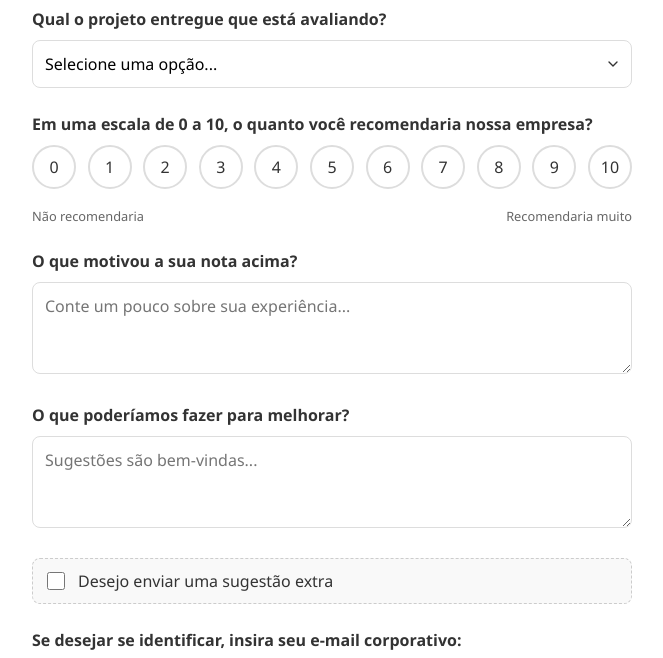
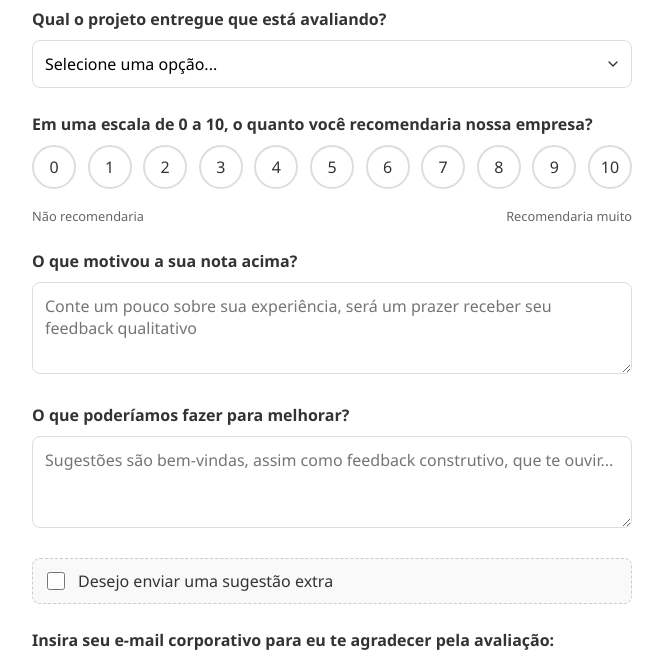
Before and after one commit to GaelAleixo/NPS, a plain HTML site: page index.html in a window 1280 px wide. Shown: the part 135-793 px from the top of the page, without its empty margins (308-971 px from the left). Drawn offline with Linux system fonts and the light colour scheme.

Commit message:
Update index.html

```diff
--- a/index.html
+++ b/index.html
@@ -81,12 +81,12 @@
 
             <div class="form-group">
                 <label for="motivo">O que motivou a sua nota acima?</label>
-                <textarea id="motivo" name="motivo" rows="3" placeholder="Conte um pouco sobre sua experiência..."></textarea>
+                <textarea id="motivo" name="motivo" rows="3" placeholder="Conte um pouco sobre sua experiência, será um prazer receber seu feedback qualitativo"></textarea>
             </div>
 
             <div class="form-group">
                 <label for="melhoria">O que poderíamos fazer para melhorar?</label>
-                <textarea id="melhoria" name="melhoria" rows="3" placeholder="Sugestões são bem-vindas..."></textarea>
+                <textarea id="melhoria" name="melhoria" rows="3" placeholder="Sugestões são bem-vindas, assim como feedback construtivo, que te ouvir..."></textarea>
             </div>
 
             <div class="form-group">
@@ -102,9 +102,8 @@
             </div>
 
             <div class="form-group">
-                <label for="email">Se desejar se identificar, insira seu e-mail corporativo:</label>
+                <label for="email">Insira seu e-mail corporativo para eu te agradecer pela avaliação:</label>
                 <input type="email" id="email" name="email" placeholder="nome@empresa.com.br">
-                <span class="help-text">Opcional. Deixe em branco para anonimato.</span>
             </div>
 
             <button type="submit" class="submit-btn" id="btnEnviar">Enviar Avaliação</button>
@@ -112,7 +111,7 @@
 
         <div id="success-message">
             <h3>Obrigado pelo feedback!</h3>
-            <p>Sua avaliação foi salva em nosso sistema.</p>
+            <p>Sua avaliação foi enviada com Sucesso!</p>
         </div>
     </div>
 
```
